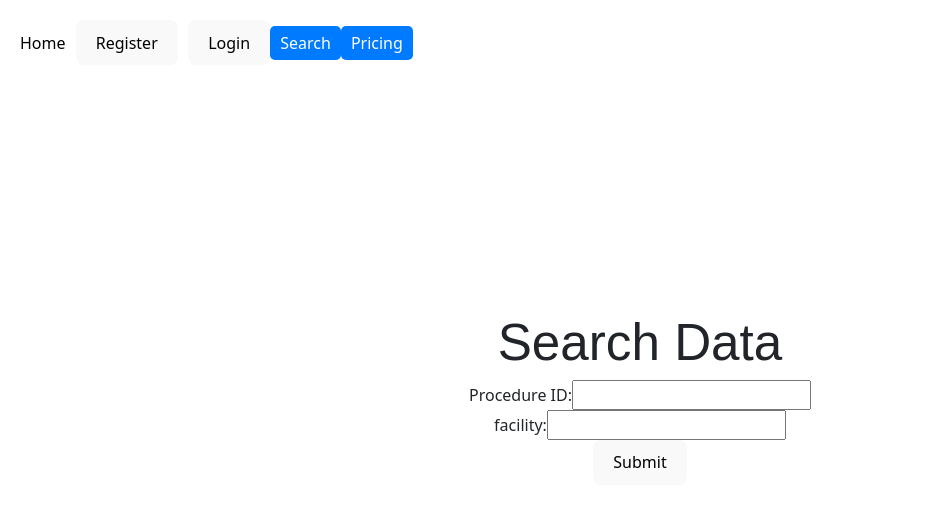
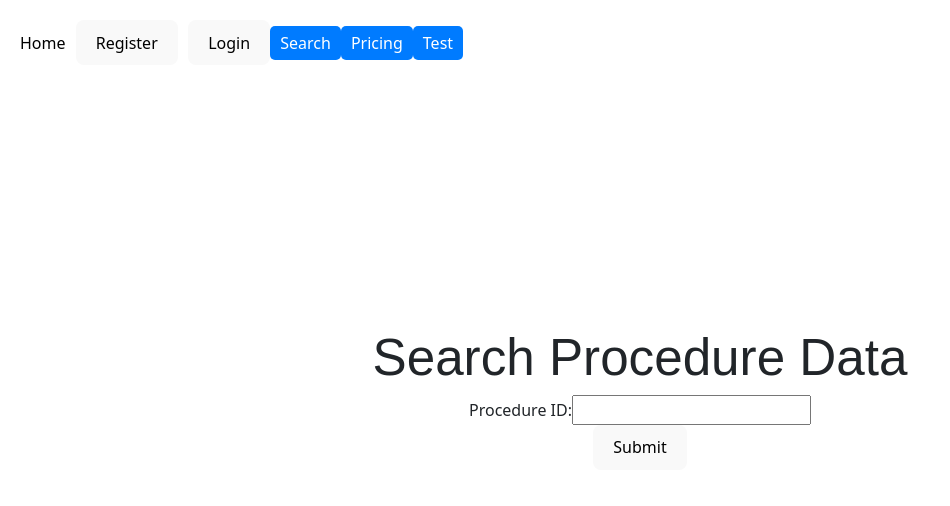
Before and after one commit to EddieSandler/clearcost_on_render, a React (Vite) app in the folder health/frontend/: page /test in a window 1280 px wide. Shown: the top 506 px of the page, without its empty margins (0-950 px from the left). Built offline with nearby package versions, Linux system fonts and the light colour scheme.

Commit message:
returns all facilities and prices for a given procedure id

```diff
--- a/health/frontend/src/App.jsx
+++ b/health/frontend/src/App.jsx
@@ -14,6 +14,7 @@ import NavBar from './components/Navbar';
 import TestForm from './components/TestForm';
 import MainComponent from './components/MainComponent'; // Adjust the path based on your file structure
 import NewForm from './components/NewForm'
+import ProcedureQueryForm from './components/ProcedureQueryForm';
 
 
 function App() {
@@ -28,6 +29,7 @@ function App() {
         <Link to="/search" className="navlink"><button className="navButton">Search</button></Link>
         {/* <Link to="/estimate" className="navlink"><button className="navButton">Estimate</button></Link> */}
         <Link to="/new" className="navlink"><button className="navButton">Pricing</button></Link>
+        <Link to="/test" className="navlink"><button className="navButton">Test</button></Link>
 
       </nav>
 
@@ -39,7 +41,7 @@ function App() {
       {/* <Route path="/register" element={<RegistrationForm />} /> */}
       <Route path="/login" element={<LoginForm />} />
       <Route path="/search" element={<TestForm />} />
-      <Route path="/test" element={<TestForm />} />
+      <Route path="/test" element={<ProcedureQueryForm />} /> */
       <Route path="/nav" element={<NavBar />} />
       <Route path="/Register" element={<MainComponent />} />
       <Route path="/new" element={<NewForm />} />
--- /dev/null
+++ b/health/frontend/src/components/ProcedureQueryForm.jsx
@@ -0,0 +1,81 @@
+import React, { useState } from 'react';
+import axios from 'axios';
+
+function ProcedureQueryForm() {
+    const [procedureId, setProcedureId] = useState('');
+    const [response, setResponse] = useState(null);
+    const [isLoading, setIsLoading] = useState(false);
+    const [error, setError] = useState('');
+
+    const handleChange = (e) => {
+        setProcedureId(e.target.value);
+    };
+
+    const handleSubmit = async (event) => {
+        event.preventDefault();
+        if (!procedureId) {
+            setError('Procedure ID is required');
+            return;
+        }
+        setError('');
+        setIsLoading(true);
+        try {
+            console.log(`Sending request with procedureId: ${procedureId}`);
+            const result = await axios.get('http://localhost:3000/test', {
+                params: { procedureId }
+            });
+            console.log('Received response:', result);
+            setResponse(result.data);
+        } catch (error) {
+            console.error('Error fetching data:', error);
+            setError('Failed to fetch data');
+            if (error.response) {
+                // The request was made and the server responded with a status code
+                console.error('Response data:', error.response.data);
+                console.error('Response status:', error.response.status);
+                console.error('Response headers:', error.response.headers);
+                setError(`Server responded with status ${error.response.status}: ${error.response.data.error}`);
+            } else if (error.request) {
+                // The request was made but no response was received
+                console.error('Request data:', error.request);
+                setError('No response received from server');
+            } else {
+                // Something happened in setting up the request that triggered an Error
+                console.error('Error message:', error.message);
+                setError('Error in setting up the request');
+            }
+        } finally {
+            setIsLoading(false);
+        }
+    };
+
+    return (
+        <div>
+            <h1>Search Procedure Data</h1>
+            <form onSubmit={handleSubmit}>
+                <label>
+                    Procedure ID:
+                    <input
+                        type="text"
+                        name="procedureId"
+                        value={procedureId}
+                        onChange={handleChange}
+                    />
+                </label>
+                <br />
+                <button type="submit" disabled={isLoading}>
+                    {isLoading ? 'Loading...' : 'Submit'}
+                </button>
+            </form>
+            {error && <p style={{ color: 'red' }}>{error}</p>}
+            {response && (
+                <div>
+                    <h2>Response</h2>
+                    <pre>{JSON.stringify(response, null, 2)}</pre>
+                </div>
+            )}
+        </div>
+    );
+}
+
+export default ProcedureQueryForm;
--- a/health/frontend/src/components/TestForm.jsx
+++ b/health/frontend/src/components/TestForm.jsx
@@ -3,8 +3,8 @@ import axios from 'axios';
 
 function DataQueryForm() {
     const [inputs, setInputs] = useState({
-        procedure_id: '',
-        facility_id: ''
+        procedureId: '',
+        facilityId: ''
     });
     const [response, setResponse] = useState(null);
     const [isLoading, setIsLoading] = useState(false);
@@ -20,7 +20,7 @@ function DataQueryForm() {
 
     const handleSubmit = async (event) => {
         event.preventDefault();
-        if (!inputs.procedure_id || !inputs.facility_id) {
+        if (!inputs.procedureId || !inputs.facilityId) {
             setError('Both Procedure ID and Facility ID are required');
             return;
         }
@@ -29,8 +29,8 @@ function DataQueryForm() {
         try {
             const response = await axios.get('http://localhost:3000/search', {
                 params: {
-                    procedureId: inputs.procedure_id,
-                    planId: inputs.plan_id
+                    procedureId: inputs.procedureId,
+                    facilityId: inputs.facilityId
                 }
             });
             setResponse(response.data);
@@ -51,18 +51,18 @@ function DataQueryForm() {
                     Procedure ID:
                     <input
                         type="text"
-                        name="procedure_id"
-                        value={inputs.procedure_id}
+                        name="procedureId"
+                        value={inputs.procedureId}
                         onChange={handleChange}
                     />
                 </label>
                 <br />
                 <label>
-                    facility:
+                    Facility ID:
                     <input
                         type="text"
-                        name="facility_id"
-                        value={inputs.facility_id}
+                        name="facilityId"
+                        value={inputs.facilityId}
                         onChange={handleChange}
                     />
                 </label>
@@ -75,7 +75,7 @@ function DataQueryForm() {
             {response && (
                 <div>
                     <h2>Response</h2>
-                    <h2><pre>{JSON.stringify(response, null, 2)}</pre></h2>
+                    <pre>{JSON.stringify(response, null, 2)}</pre>
                 </div>
             )}
         </div>
```
Also changed, not shown: 1 other file (tests, documents, lock files or other folders).
